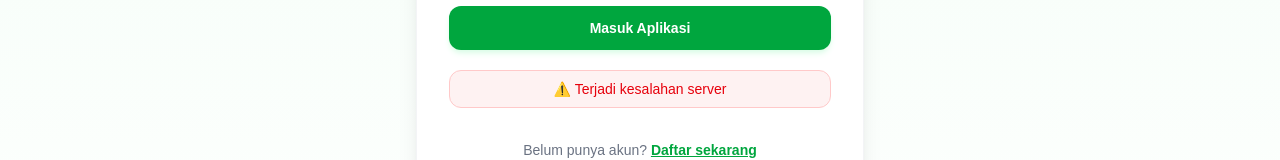
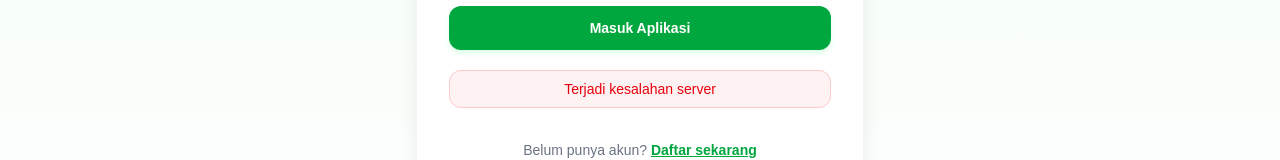
Before and after one commit to NaufalPratomo/frugalin-aja, a Next.js app: page /login in a window 1280 px wide. Both pictures are taken after typing "name@example.com", "Sample123" into the empty fields and a click on the button "Masuk Aplikasi". Shown: the part 439-599 px from the top of the page. Built offline with nearby package versions, Linux system fonts and the light colour scheme; no server answers.

Commit message:
feat: implement user authentication pages for login and registration

```diff
--- a/src/app/login/page.js
+++ b/src/app/login/page.js
@@ -87,7 +87,7 @@ export default function LoginPage() {
 
           {error && (
             <div className="bg-red-50 text-red-600 border border-red-200 w-full text-center text-sm py-2 px-3 rounded-xl mt-1 font-medium">
-              ⚠️ {error}
+              {error}
             </div>
           )}
 
--- a/src/app/register/page.js
+++ b/src/app/register/page.js
@@ -96,7 +96,7 @@ export default function RegisterPage() {
 
           {error && (
             <div className="bg-red-50 text-red-600 border border-red-200 w-full text-center text-sm py-2 px-3 rounded-xl mt-1 font-medium">
-              ⚠️ {error}
+              {error}
             </div>
           )}
 
```
